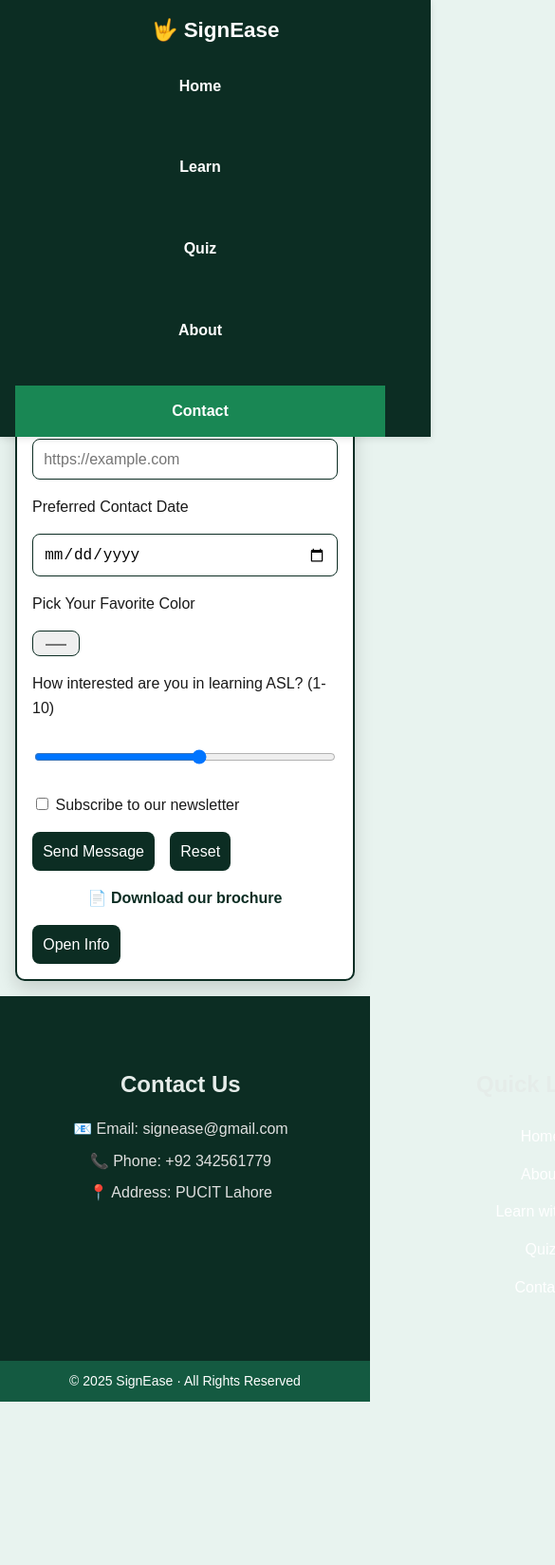
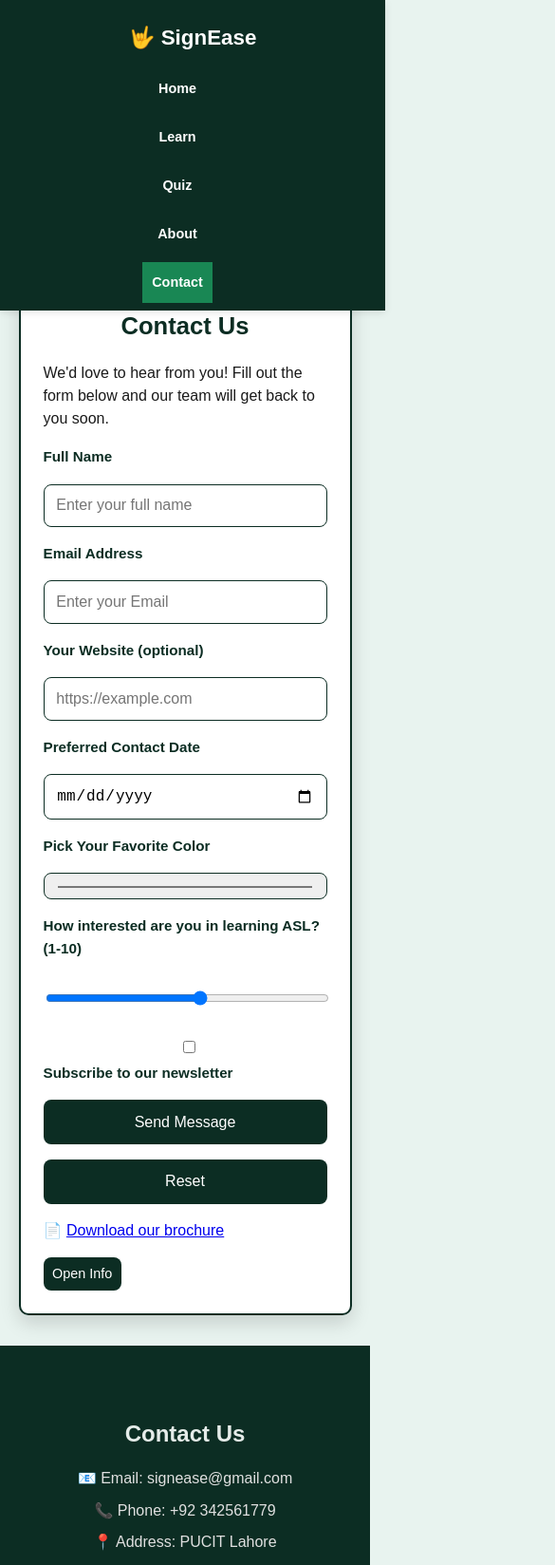
Before and after one commit to BCSF23M014/signease.github, a plain HTML site: page contact.html in a window 390 px wide. Shown: the top 1648 px of the page at 95% size, 585 px wide, since content can reach past the window. Before the commit the page ends 1476 px from the top, so only its background shows below. Drawn offline with Linux system fonts and the light colour scheme.

Commit message:
Update con_style.css

```diff
--- a/con_style.css
+++ b/con_style.css
@@ -1,3 +1,6 @@
+/* =============================
+   🌿 BASE STYLES
+============================= */
 body {
   font-family: sans-serif;
   background-color: #e8f3ef;
@@ -7,26 +10,27 @@ body {
   line-height: 1.6;
 }
 
-h1,
-h2 {
+h1, h2 {
   text-align: center;
   color: #0c2d23;
 }
 
-/* ==== Navbar  ==== */
+/* =============================
+   🌿 NAVBAR
+============================= */
 .navbar {
-  position: fixed;       /* Fixes navbar at top */
-  top: 0;                /* Align to top of viewport */
-  left: 0;               /* Align left */
-  width: 100%;           /* Full width */
-  z-index: 1000;         /* Stay above other content */
+  position: fixed;
+  top: 0;
+  left: 0;
+  width: 100%;
+  z-index: 1000;
   background-color: #0c2d23;
   overflow: hidden;
   display: flex;
   justify-content: space-between;
   padding: 0 2rem;
   align-items: center;
-  box-shadow: 0 2px 8px rgba(0,0,0,0.1); /* optional shadow */
+  box-shadow: 0 2px 8px rgba(0,0,0,0.1);
 }
 
 .logo {
@@ -42,9 +46,7 @@ h2 {
   padding: 0;
   display: flex;
   gap: 2rem;
-  /* spacing between links */
   margin-right: 2rem;
-  /* moves them a bit left */
 }
 
 .nav-links li {
@@ -69,7 +71,13 @@ h2 {
   background-color: #198754;
 }
 
-/* ==== Contact Form ==== */
+/* =============================
+   🌿 CONTACT FORM
+============================= */
+main {
+  margin-top: 100px; /* Space for fixed navbar */
+}
+
 .contact-container {
   max-width: 700px;
   margin: 2rem auto;
@@ -78,7 +86,6 @@ h2 {
   padding: 2rem;
   border-radius: 10px;
   box-shadow: 0 8px 20px rgba(0, 0, 0, 0.15);
-
 }
 
 .contact-form {
@@ -87,12 +94,10 @@ h2 {
   gap: 1rem;
 }
 
-
 input,
 button {
   padding: 0.7rem;
   border: 1px solid #0c2d23;
-  ;
   border-radius: 8px;
   font-size: 1rem;
 }
@@ -120,26 +125,9 @@ input:focus {
   background: #145a41;
 }
 
-
-.download-link {
-  text-align: center;
-  margin-top: 1rem;
-}
-
-.download-link a {
-  color: #0c2d23;
-  font-weight: bold;
-  text-decoration: none;
-  transition: color 0.3s ease;
-}
-
-.download-link a:hover {
-  color: #145a41;
-  /* slightly lighter green on hover */
-  text-decoration: underline;
-}
-
-
+/* =============================
+   🌿 FOOTER
+============================= */
 footer {
   background: #0c2d23;
   padding-top: 50px;
@@ -150,7 +138,7 @@ footer {
   margin: auto;
   display: flex;
   justify-content: center;
-  flex-wrap: wrap; /* Better for responsiveness */
+  flex-wrap: wrap;
 }
 
 .footer-content {
@@ -179,7 +167,6 @@ h3 {
   position: relative;
 }
 
-/* Hover underline effect */
 .list li::before {
   content: '';
   position: absolute;
@@ -189,7 +176,6 @@ h3 {
   width: 0;
   height: 2px;
   background: #80ffc2;
-  /* Green underline */
   transition-duration: 0.4s;
 }
 
@@ -205,10 +191,8 @@ h3 {
 
 .list a:hover {
   color: #80ffc2;
-  /* Green hover */
 }
 
-/* Social Icons */
 .social-icons {
   text-align: center;
 }
@@ -228,11 +212,9 @@ h3 {
 
 .social-icons i:hover {
   color: #80ffc2;
-  /* Green on hover */
   transform: scale(1.2);
 }
 
-/* Bottom bar */
 .bottom-bar {
   background: #145a41;
   text-align: center;
@@ -246,25 +228,196 @@ h3 {
   font-size: 14px;
 }
 
-/* ==== Responsive Design ==== */
+/* ===== Responsive Design (Improved for All Devices) ===== */
+
+/* Tablets (Portrait + Landscape) */
+@media (min-width: 601px) and (max-width: 992px) {
+
+  /* Navbar */
+  .navbar {
+    flex-direction: row;
+    padding: 0 1rem;
+  }
+
+  .nav-links {
+    gap: 1rem;
+    flex-wrap: wrap;
+    justify-content: center;
+  }
+
+
+  /* Footer */
+  .container {
+    width: 90%;
+    flex-direction: row;
+    justify-content: space-around;
+  }
+
+  .footer-content {
+    width: 45%;
+    margin-bottom: 1.5rem;
+  }
+
+  .social-icons i {
+    font-size: 40px;
+  }
+}
+
+/* ===== Mobile Devices ===== */
 @media (max-width: 600px) {
+  /* Navbar */
   .navbar {
     flex-direction: column;
-    text-align: center;
+    padding: 0.5rem;
   }
 
   .nav-links {
     flex-direction: column;
-    width: 100%;
+    align-items: center;
+    gap: 0.5rem;
   }
 
-  .contact-container {
-    margin: 1rem;
-    padding: 1rem;
+  .nav-links a {
+    padding: 10px;
+    font-size: 0.9rem;
   }
 
-  .contact-container:hover {
-    transform: translateY(-5px);
-    box-shadow: 0 12px 25px rgba(0, 0, 0, 0.2);
+
+
+  h1 {
+    font-size: 1.6rem;
+  }
+
+  /* Form elements */
+  input, button {
+    font-size: 0.9rem;
+    padding: 0.6rem;
+  }
+
+  /* Footer */
+  .container {
+    flex-direction: column;
+    width: 95%;
+    text-align: center;
+  }
+
+  .footer-content {
+    width: 100%;
+    margin-bottom: 2rem;
+  }
+
+  .social-icons i {
+    font-size: 36px;
+  }
+
+  .bottom-bar {
+    font-size: 13px;
+    padding: 12px 0;
   }
 }
+
+/* ===== Laptops (Default Layout Tweak) ===== */
+@media (min-width: 993px) and (max-width: 1400px) {
+
+  .footer-content {
+    width: 30%;
+  }
+}
+
+
+/* responsiveness for form */
+/* ==========================================================
+   📱 RESPONSIVE FIX — CONTACT FORM ONLY
+========================================================== */
+
+/* ---------- Mobile (max 600px) ---------- */
+@media (max-width: 600px) {
+
+  /* Prevent form from hiding under navbar */
+  .contact-container {
+    margin-top: 280px; /* pushes form below fixed navbar */
+    width: 90%;
+    padding: 1.5rem;
+    box-sizing: border-box;
+  }
+
+  .contact-container h1 {
+    font-size: 1.6rem;
+  }
+
+  .contact-container p {
+    font-size: 1rem;
+    line-height: 1.5;
+  }
+
+  .contact-form {
+    display: flex;
+    flex-direction: column;
+    gap: 1rem;
+  }
+
+  .contact-form label {
+    font-size: 0.95rem;
+    font-weight: 600;
+    color: #0c2d23;
+  }
+
+  .contact-form input,
+  .contact-form select,
+  .contact-form textarea {
+    width: 100%;
+    font-size: 1rem;
+    padding: 0.8rem;
+    border: 1px solid #0c2d23;
+    border-radius: 8px;
+    box-sizing: border-box;
+  }
+
+  .form-buttons {
+    flex-direction: column;
+  }
+
+  .form-buttons .btn {
+    width: 100%;
+    padding: 0.9rem;
+    font-size: 1rem;
+  }
+}
+
+/* ---------- Tablet (601px - 992px) ---------- */
+@media (min-width: 601px) and (max-width: 992px) {
+
+  .contact-container {
+    margin-top: 220px;
+    width: 80%;
+    padding: 2rem;
+    box-sizing: border-box;
+  }
+
+  .contact-container h1 {
+    font-size: 2rem;
+  }
+
+  .contact-form label {
+    font-size: 1rem;
+  }
+
+  .contact-form input,
+  .contact-form select,
+  .contact-form textarea {
+    width: 100%;
+    font-size: 1rem;
+    padding: 0.9rem;
+    border: 1px solid #0c2d23;
+    border-radius: 8px;
+  }
+
+  .form-buttons {
+    display: flex;
+    justify-content: space-between;
+  }
+
+  .form-buttons .btn {
+    width: 48%;
+  }
+}
```
